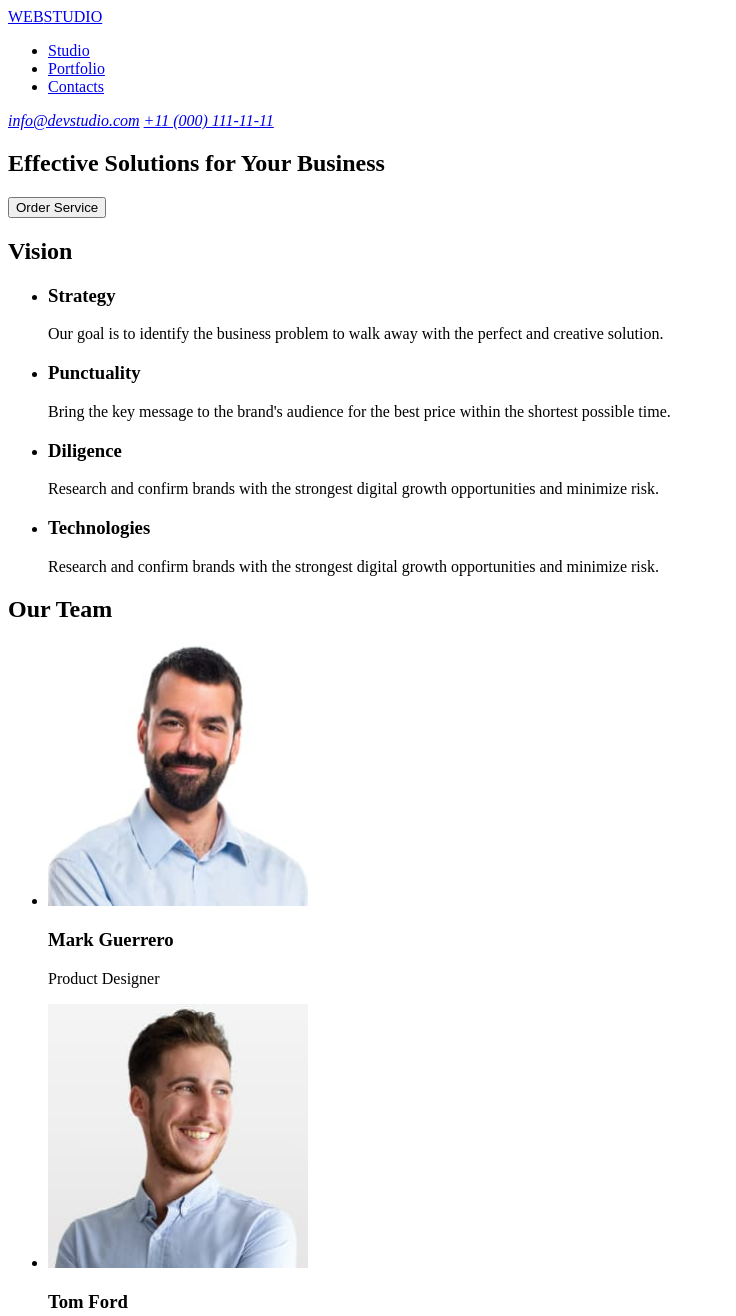
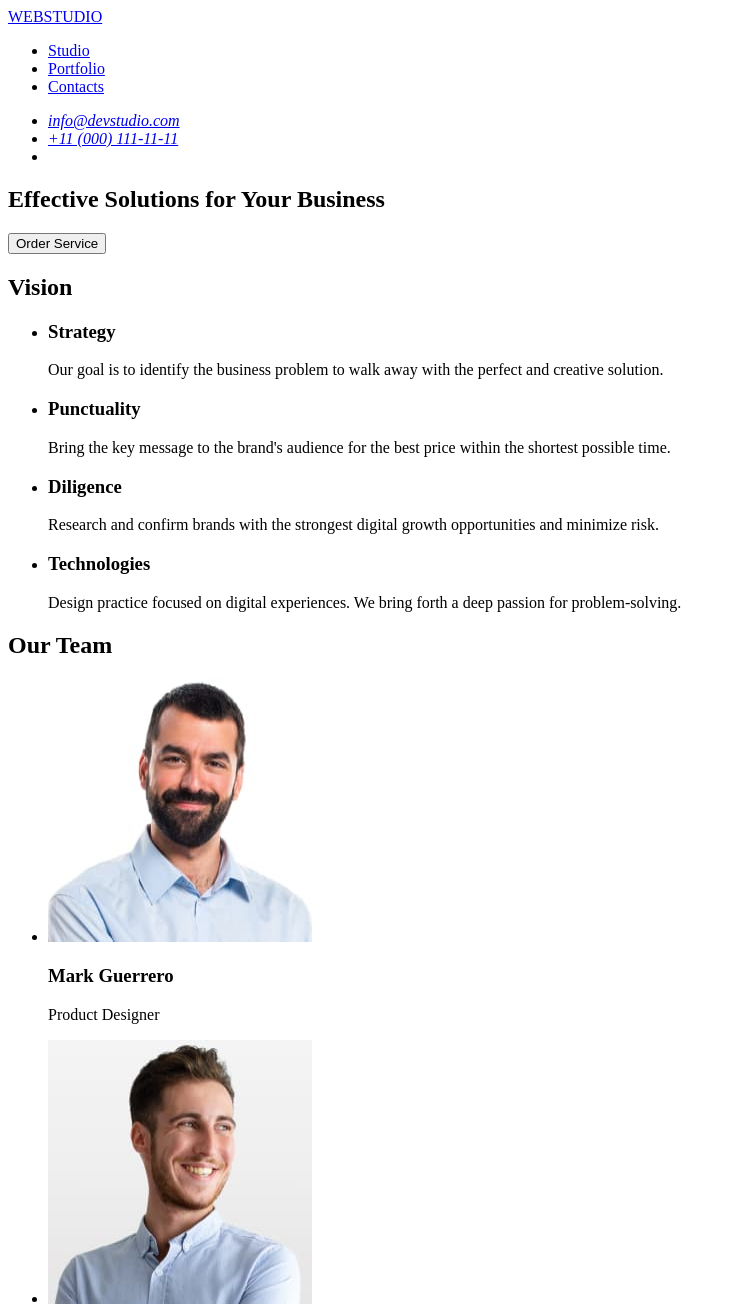
Before and after one commit to OlhaZahorodnia/goit-markup-hw-01, a plain HTML site: page index.html in a window 1280 px wide. Shown: the top 1316 px of the page, without its empty margins (0-736 px from the left). Drawn offline with Linux system fonts and the light colour scheme.

Commit message:
add index file

```diff
--- a/index.html
+++ b/index.html
@@ -8,7 +8,7 @@
 
   <body>
     <header>
-      <a href="./index.html"><span>WEB</span>STUDIO</a>
+      <a href="./index.html">WEBSTUDIO</a>
       <nav>
         <ul>
           <li><a href="#studio">Studio</a></li>
@@ -17,8 +17,16 @@
         </ul>
       </nav>
       <address id="contacts">
-        <a href="mailto:info@devstudio.com">info@devstudio.com</a>
-        <a href="tel:+11000111-11-11">+11 (000) 111-11-11</a>
+        <ul>
+          <li>
+            <a href="mailto:info@devstudio.com">info@devstudio.com</a>
+          </li>
+          <li>
+            <a href="tel:+11000111-11-11">+11 (000) 111-11-11</a>
+          </li>
+
+          <li></li>
+        </ul>
       </address>
     </header>
     <main>
@@ -52,9 +60,8 @@
           </li>
           <li>
             <h3>Technologies</h3>
-            <p>
-              Research and confirm brands with the strongest digital growth
-              opportunities and minimize risk.
+            </p>
+              Design practice focused on digital experiences. We bring forth a deep passion for problem-solving.
             </p>
           </li>
         </ul>
@@ -67,7 +74,7 @@
               src="./images/img1.jpg"
               alt="Mark Guerrero"
               height="264"
-              width="260"
+              width="264"
             />
             <h3>Mark Guerrero</h3>
             <p>Product Designer</p>
@@ -77,7 +84,7 @@
               src="./images/img2.jpg"
               alt="Tom Ford"
               height="264"
-              width="260"
+              width="264"
             />
             <h3>Tom Ford</h3>
             <p>Frontend Developer</p>
@@ -87,7 +94,7 @@
               src="./images/img3.jpg"
               alt="Camila Garcia"
               height="264"
-              width="260"
+              width="264"
             />
             <h3>Camila Garcia</h3>
             <p>Marketing</p>
@@ -97,7 +104,7 @@
               src="./images/img4.jpg"
               alt="Daniel Wilson"
               height="264"
-              width="260"
+              width="264"
             />
             <h3>Daniel Wilson</h3>
             <p>UI Designer</p>
@@ -106,7 +113,7 @@
       </section>
     </main>
     <footer>
-      <a href="./index.html"><span>WEB</span>STUDIO</a>
+      <a href="./index.html">WEBSTUDIO</a>
       <p>
         Increase the flow of customers and sales for your business with digital
         marketing & growth solutions.
```
